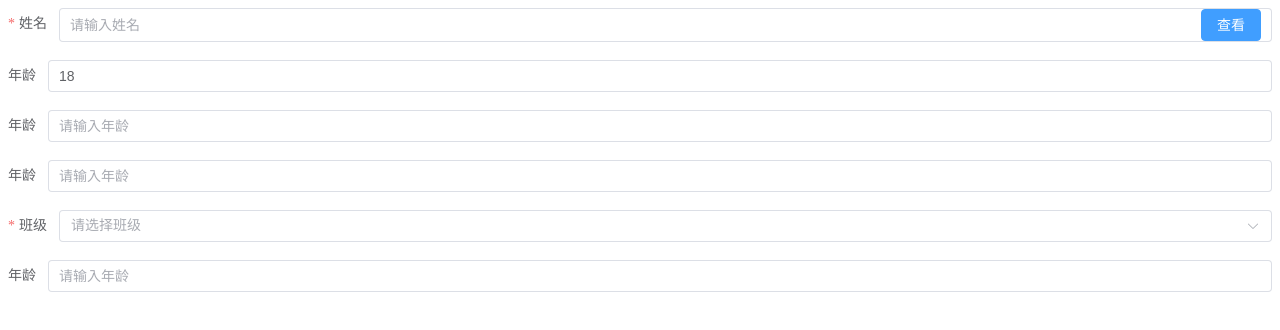
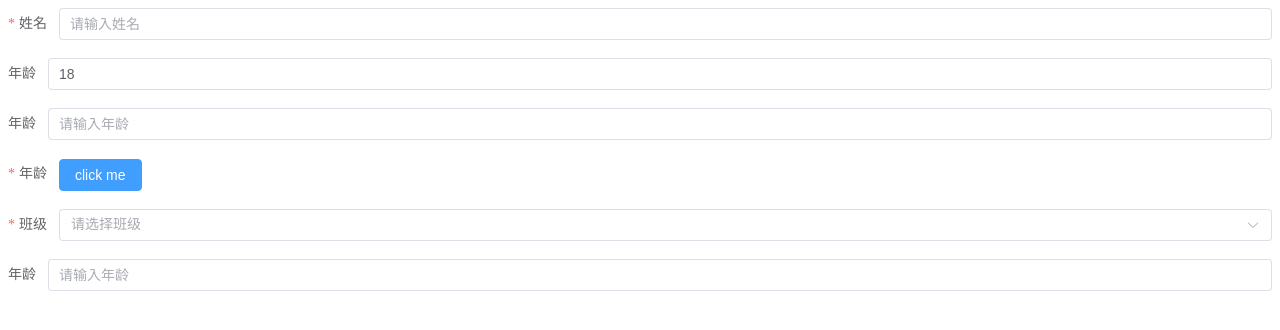
Before and after one commit to ZLENGANG/roninz-form, a Vue app: page / in a window 1280 px wide. Shown: the top 330 px of the page. Built offline with nearby package versions, Linux system fonts and the light colour scheme.

Commit message:
表单项插槽

```diff
--- a/src/App.vue
+++ b/src/App.vue
@@ -1,5 +1,13 @@
 <template>
-  <r-form :fields="fieldConfigs" :formData="formData"> </r-form>
+  <r-form :fields="fieldConfigs" :formData="formData">
+    <!-- <template v-slot:slot-age2>
+      <el-button>click me</el-button>
+    </template> -->
+
+    <template #slot-age2>
+      <el-button type="primary">click me</el-button>
+    </template>
+  </r-form>
 
   <!-- <el-select-v2
     v-model="value"
@@ -11,8 +19,8 @@
 
 <script setup lang="ts">
 // import { ElSelectV2 } from 'element-plus';
-import { h, ref } from 'vue';
-import { ElButton } from 'element-plus';
+import { ref } from "vue";
+import { ElButton } from "element-plus";
 
 // const initials = ["a", "b", "c", "d", "e", "f", "g", "h", "i", "j"];
 
@@ -33,80 +41,83 @@ setTimeout(() => {
 
 const fieldConfigs = ref<RFormItemProps[]>([
   {
-    key: 'name',
-    label: '姓名',
+    key: "name",
+    label: "姓名",
     required: true,
     rules: [
       {
         required: true,
-        message: '姓名1不能为空！',
+        message: "姓名1不能为空！",
       },
     ],
     props: {
-      placeholder: '请输入姓名',
+      placeholder: "请输入姓名",
     },
     events: {},
-    slots: {
-      // prefix() {
-      //   return h('span', 'prefix');
-      // },
-      suffix() {
-        return h(
-          ElButton,
-          {
-            type: 'primary',
-            onClick() {
-              console.log('click');
-            },
-          },
-          () => '查看'
-        );
-      },
-    },
+    // compSlots: {
+    //   prefix() {
+    //     return h('span', 'prefix');
+    //   },
+    //   suffix() {
+    //     return h(
+    //       ElButton,
+    //       {
+    //         type: "primary",
+    //         onClick() {
+    //           console.log("click");
+    //         },
+    //       },
+    //       () => "查看"
+    //     );
+    //   },
+    // },
   },
   {
-    key: 'age',
-    label: '年龄',
-    type: 'input',
+    key: "age",
+    label: "年龄",
+    type: "input",
     hide: true,
   },
   {
-    key: 'age1',
-    label: '年龄',
-    type: 'input',
+    key: "age1",
+    label: "年龄",
+    type: "input",
   },
   {
-    key: 'age2',
-    label: '年龄',
-    type: 'input',
+    key: "age2",
+    label: "年龄",
+    type: "input",
+    slot: "slot-age2",
+    required: true,
+
   },
   {
-    key: 'class',
-    label: '班级',
+    key: "class",
+    label: "班级",
     // hide: true,
-    type: 'select',
+    type: "select",
     // disabled: true,
     // initValue: 'n2',
     required: true,
     rules: [
       {
         required: true,
-        message: '班级不能为空！',
+        message: "班级不能为空！",
       },
     ],
     options: [
-      { label: '1班', value: 'n1' },
-      { label: '2班', value: 'n2' },
+      { label: "1班", value: "n1" },
+      { label: "2班", value: "n2" },
     ],
     props: {},
     events: {},
   },
   {
-    key: 'age4',
-    label: '年龄',
-    type: 'input',
+    key: "age4",
+    label: "年龄",
+    type: "input",
     style: {
-      width: '100px',
+      width: "100px",
     },
   },
 ]);
--- a/src/components/r-form/components/form-component/index.vue
+++ b/src/components/r-form/components/form-component/index.vue
@@ -7,8 +7,8 @@
     @change="handleChange"
     @input="handleChange"
   >
-    <template v-for="(render, key) of formItem.slots" v-slot:[key]>
-      <extend-slot :key="key" :render="render" />
+    <template v-for="(render, key) of formItem.compSlots" v-slot:[key]>
+      <comp-slot :key="key" :render="render" />
     </template>
   </component>
 </template>
@@ -16,7 +16,7 @@
 <script setup lang="ts">
 import { ref, watch } from 'vue';
 import { RFormComponentProps } from '../../index';
-import ExtendSlot from './extend-slot';
+import CompSlot from '../slot/comp-slot';
 const component = {
   input: 'ElInput',
   select: 'ElSelectV2',
@@ -26,7 +26,6 @@ const emit = defineEmits(['change']);
 const formItem = props.formItem;
 const curComp = component[formItem.type || 'input'];
 const itemProps = formItem.props || {};
-console.log(formItem.slots);
 
 const _config = {
   ...itemProps,
@@ -66,3 +65,4 @@ function handleChange(val: string | any[]) {
 </script>
 
 <style scoped></style>
+../slot/extend-slot
--- a/src/components/r-form/components/form-view/index.vue
+++ b/src/components/r-form/components/form-view/index.vue
@@ -7,7 +7,14 @@
       :prop="item.key"
       :rules="getRules(item)"
     >
+      <form-item-slot
+        v-if="item.slot"
+        :slots="formItemSlots"
+        :formItem="item"
+        :formData="_formData"
+      />
       <form-component
+        v-else
         :form-item="item"
         :value="_formData[item.key]"
         @change="handleChangeValue"
@@ -17,15 +24,17 @@
 </template>
 
 <script setup lang="ts">
-import { watch, ref } from 'vue';
-import type { RFormViewProps } from '../../index';
-import { ElForm, ElFormItem, FormItemRule } from 'element-plus';
-import formComponent from '../form-component/index.vue';
+import { watch, ref, useSlots } from "vue";
+import type { RFormViewProps } from "../../index";
+import { ElForm, ElFormItem, FormItemRule } from "element-plus";
+import formComponent from "../form-component/index.vue";
+import FormItemSlot from "../slot/form-item-slot";
 
-type FormDataType = RFormViewProps['formData'];
+type FormDataType = RFormViewProps["formData"];
 
 const props = defineProps<RFormViewProps>();
 const _formData = ref<FormDataType>({});
+const formItemSlots = useSlots();
 
 watch(
   () => props.formData,
@@ -51,7 +60,7 @@ function getRules(item: RFormItemProps) {
   const requiredItem: FormItemRule = {
     required: true,
     message: `${findItem?.label}不能为空！`,
-    trigger: 'blur',
+    trigger: "blur",
   };
 
   if (item.required) {
--- /dev/null
+++ b/src/components/r-form/components/slot/form-item-slot.ts
@@ -0,0 +1,33 @@
+import { defineComponent, useAttrs, h } from "vue";
+import { RFormCommonProps } from "../..";
+
+interface FormItemSlotProps {
+  /**表单项配置 */
+  formItem: RFormItemProps;
+
+  /**表单数据 */
+  formData: RFormCommonProps["formData"];
+
+  /**插槽 */
+  slots: {
+    [key: string]: any;
+  };
+}
+
+export default defineComponent<FormItemSlotProps>({
+  name: "FormItemSlot",
+  render() {
+    const attrs = useAttrs() as unknown as FormItemSlotProps;
+    const slotName = attrs?.formItem?.slot;
+    const data = attrs?.formItem;
+
+    const params = {
+      data,
+      key: data.key,
+      formData: attrs.formData,
+    };
+    if (slotName) {
+      return h("div", attrs.slots[slotName](params));
+    }
+  },
+});
--- a/src/components/r-form/index.vue
+++ b/src/components/r-form/index.vue
@@ -1,17 +1,26 @@
 <template>
   <readonly-view v-if="readonly" v-bind="props" />
-  <form-view v-else v-bind="props" />
+  <form-view v-else v-bind="props">
+    <template v-for="(_item, key) in formItemSlots" #[key]="slotScope">
+      <span :key="key">
+        <slot :name="key" v-bind="slotScope"></slot>
+      </span>
+    </template>
+  </form-view>
 </template>
 
 <script setup lang="ts">
-import type { RFormProps } from './index';
-import readonlyView from './components/readonly-view/index.vue';
-import formView from './components/form-view/index.vue';
+import type { RFormProps } from "./index";
+import readonlyView from "./components/readonly-view/index.vue";
+import formView from "./components/form-view/index.vue";
+import { useSlots } from "vue";
 
 const props = withDefaults(defineProps<RFormProps>(), {
   readonly: false,
-  layout: 'inline',
+  layout: "inline",
 });
+
+const formItemSlots = useSlots();
 </script>
 
 <style></style>
```
Also changed, not shown: src/types/global.d.ts (+5 -2 lines), src/components/r-form/components/slot/comp-slot.ts (renamed from src/components/r-form/components/form-component/extend-slot.ts).
